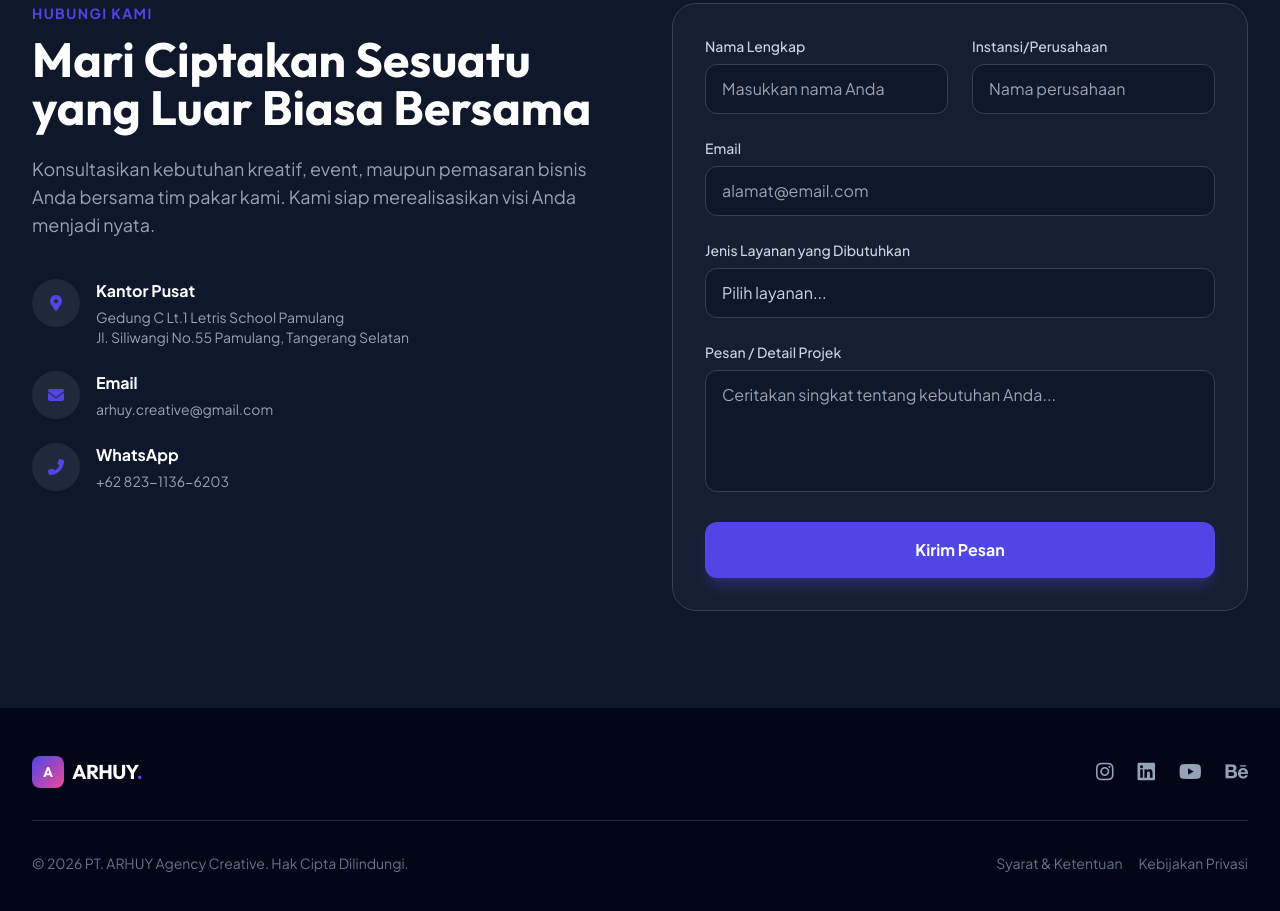
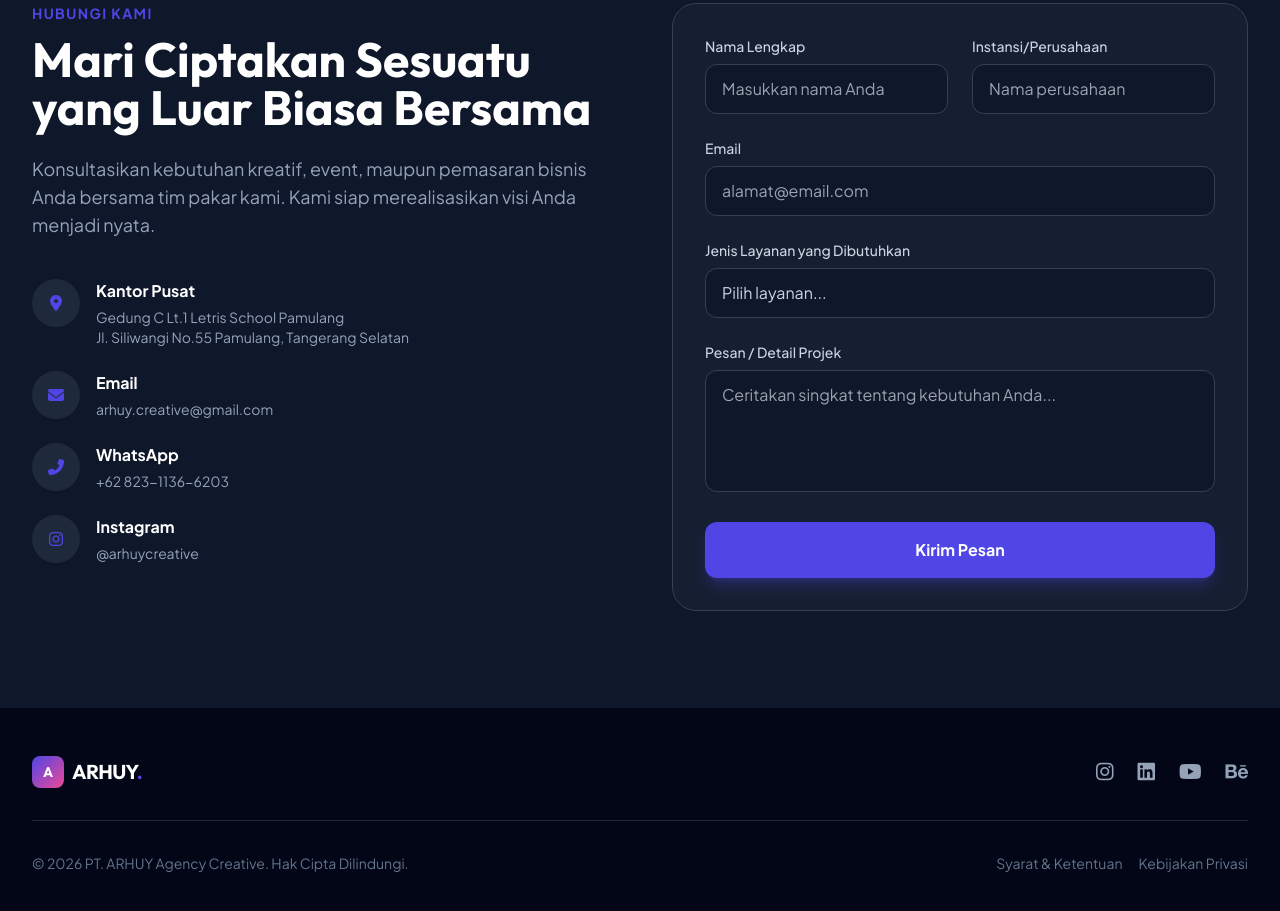
Before and after one commit to arhuycreative/project, a plain HTML site: page landing_page_pt_arhuy_agency_creative.html in a window 1280 px wide. Shown: the part 4056-4967 px from the top of the page. Drawn offline with nearby package versions, Linux system fonts and the light colour scheme.

Commit message:
Update landing_page_pt_arhuy_agency_creative.html

```diff
--- a/landing_page_pt_arhuy_agency_creative.html
+++ b/landing_page_pt_arhuy_agency_creative.html
@@ -404,6 +404,17 @@
                                 <p class="text-slate-400 text-sm">+62 823-1136-6203</p>
                             </div>
                         </div>
+                        <div class="flex items-start gap-4">
+                            <div class="w-12 h-12 rounded-full bg-slate-800 flex items-center justify-center text-primary shrink-0">
+                                <i class="fab fa-instagram"></i>
+                            </div>
+                            <div>
+                                <h5 class="text-white font-bold mb-1">Instagram</h5>
+                                <p class="text-slate-400 text-sm">
+                                    <a href="https://www.instagram.com/arhuycreative/" target="_blank" class="hover:text-primary transition-colors">@arhuycreative</a>
+                                </p>
+                            </div>
+                        </div>
                     </div>
                 </div>
 
@@ -465,7 +476,7 @@
                 </div>
 
                 <div class="flex gap-6 text-slate-400">
-                    <a href="#" class="hover:text-white transition-colors"><i class="fab fa-instagram text-xl"></i></a>
+                    <a href="https://www.instagram.com/arhuycreative/" target="_blank" class="hover:text-white transition-colors"><i class="fab fa-instagram text-xl"></i></a>
                     <a href="#" class="hover:text-white transition-colors"><i class="fab fa-linkedin text-xl"></i></a>
                     <a href="#" class="hover:text-white transition-colors"><i class="fab fa-youtube text-xl"></i></a>
                     <a href="#" class="hover:text-white transition-colors"><i class="fab fa-behance text-xl"></i></a>
```
